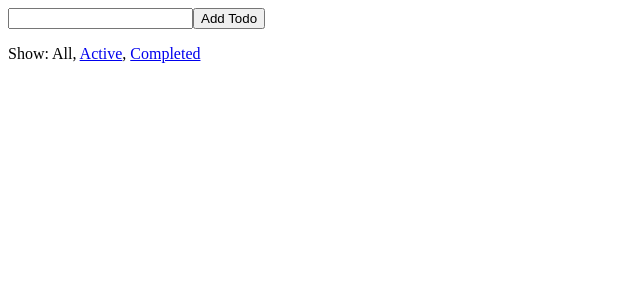
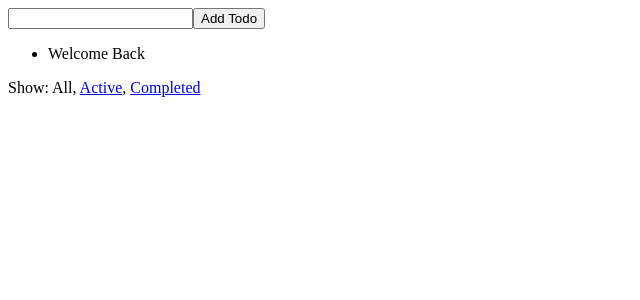
Before and after one commit to jorge92teixeira/todos-app, a React (Create React App) app: page / in a window 1280 px wide. Shown: the top 300 px of the page, without its empty margins (0-640 px from the left). Built offline with nearby package versions, Linux system fonts and the light colour scheme.

Commit message:
supplying the initial state

```diff
--- a/src/index.js
+++ b/src/index.js
@@ -6,7 +6,16 @@ import { createStore } from 'redux';
 import todoApp from './reducers';
 import App from './components/App';
 
-const store = createStore(todoApp);
+const persistedState = {
+  todos : [{
+    id: '0',
+    text: 'Welcome Back',
+    completed: false,
+  }],
+};
+
+const store = createStore(todoApp, persistedState);
+console.log(store.getState());
 
 render(
   <Provider store={store}>
```
